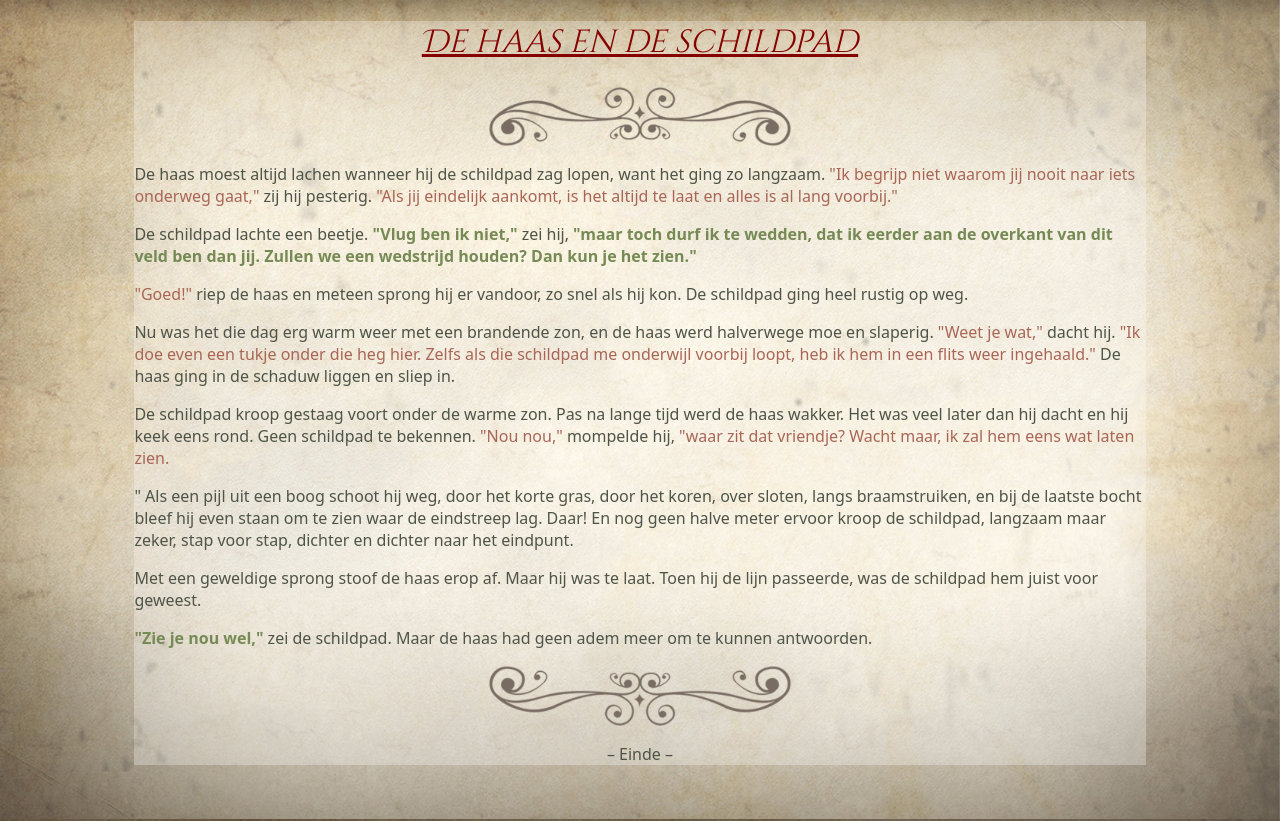
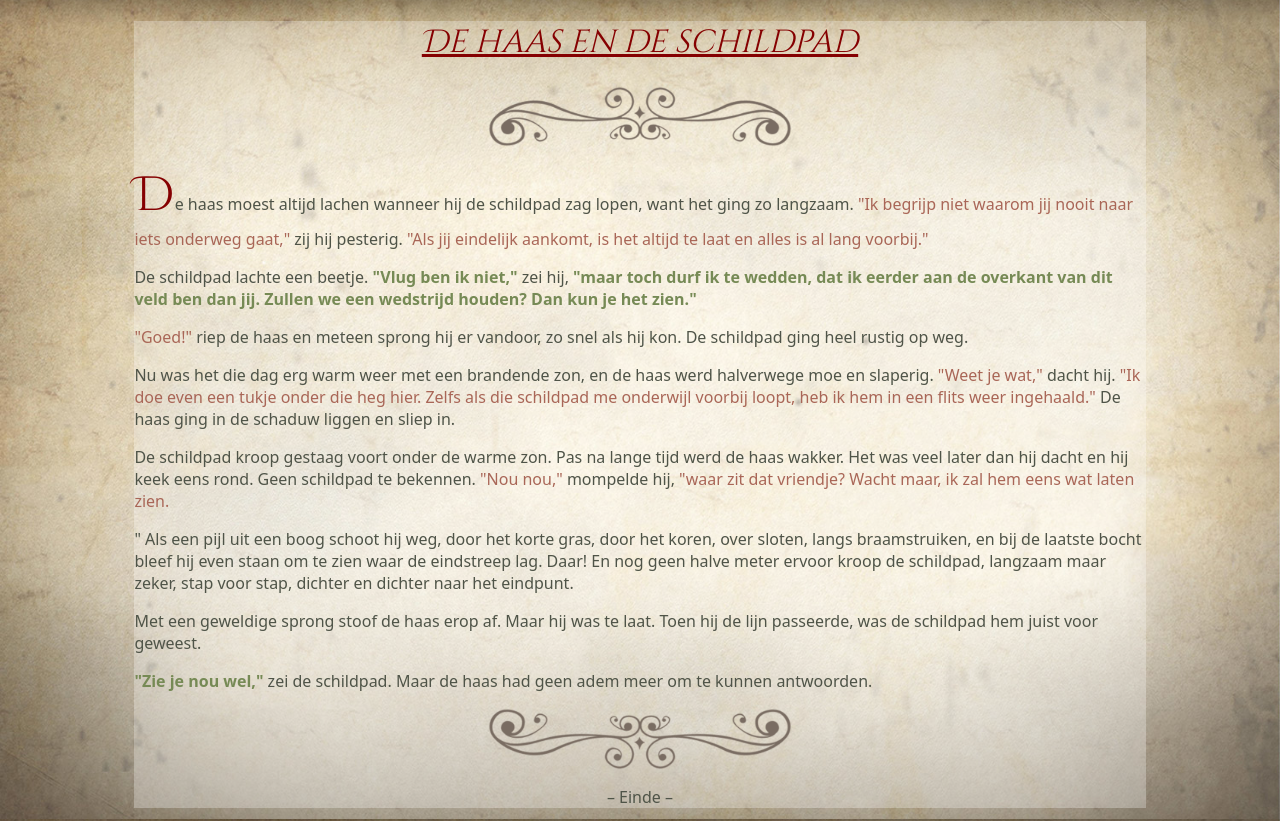
Before and after one commit to jxrous/digital-experience, a plain HTML site: page index.html in a window 1280 px wide. Drawn offline with Linux system fonts and the light colour scheme; a web font is replaced by a local one.

Commit message:
beginletter

```diff
--- a/index.html
+++ b/index.html
@@ -27,9 +27,9 @@
 <img src="./images/top.png" alt="kaligrafisch symbool" class="decoratief-symbool">
 
 <p>
-De haas moest altijd lachen wanneer hij de schildpad zag lopen, want het ging zo langzaam.
+    <span class="begin-letter">D</span>e haas moest altijd lachen wanneer hij de schildpad zag lopen, want het ging zo langzaam.
   <span class="haas">"Ik begrijp niet waarom jij nooit naar iets onderweg gaat,"</span>
- zij hij pesterig.
+    zij hij pesterig.
    <span class="haas"> "Als jij eindelijk aankomt, is het altijd te laat en alles is al lang voorbij."</span>
 </p>
 
--- a/main.css
+++ b/main.css
@@ -64,3 +64,11 @@ color: #850001;
   text-decoration: underline;
 
 }
+
+.begin-letter {
+    color: #850001;
+  font-family: "Cinzel Decorative", serif;
+  font-weight: 400;
+  font-style: normal;
+    font-size: 300%
+}
```
